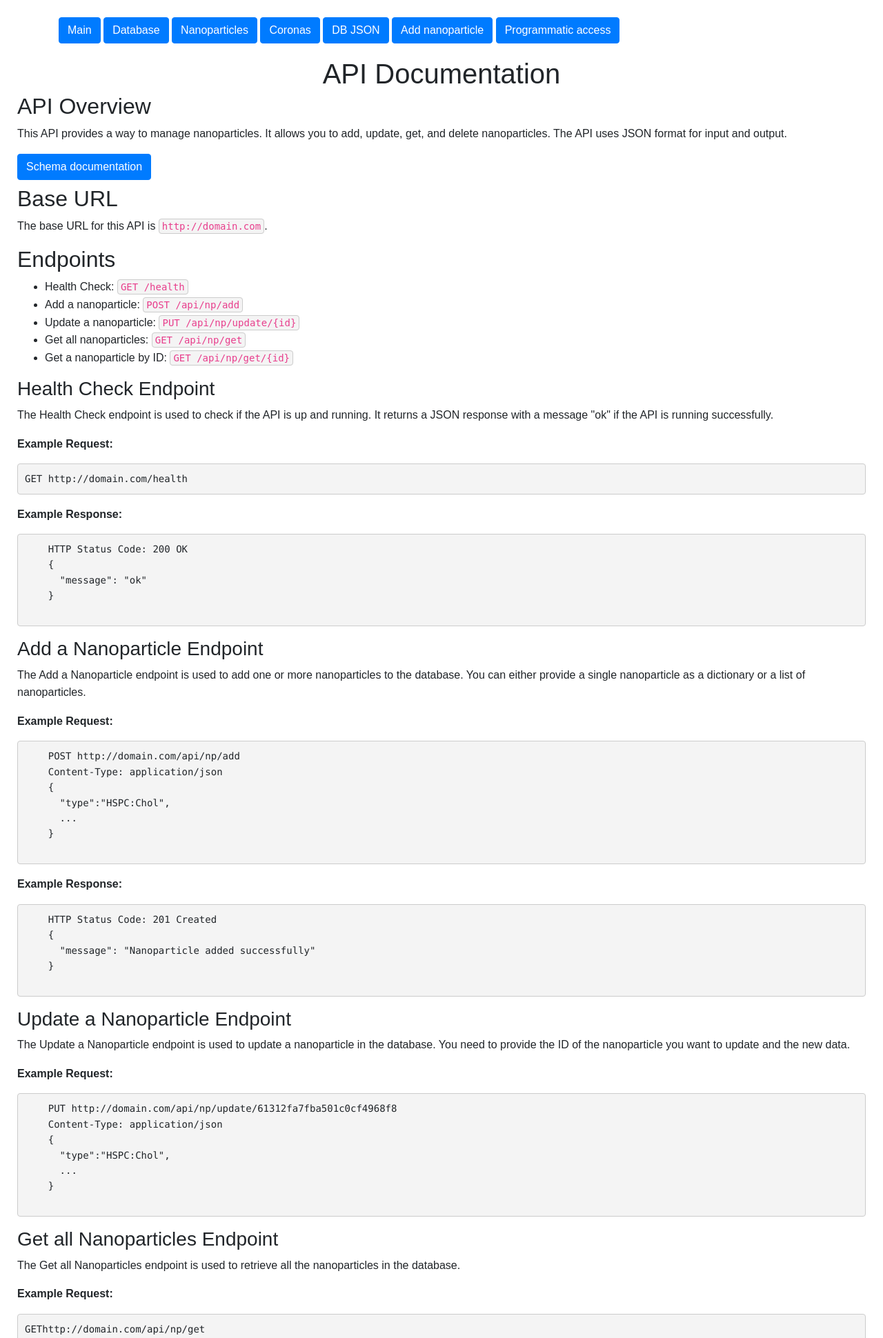
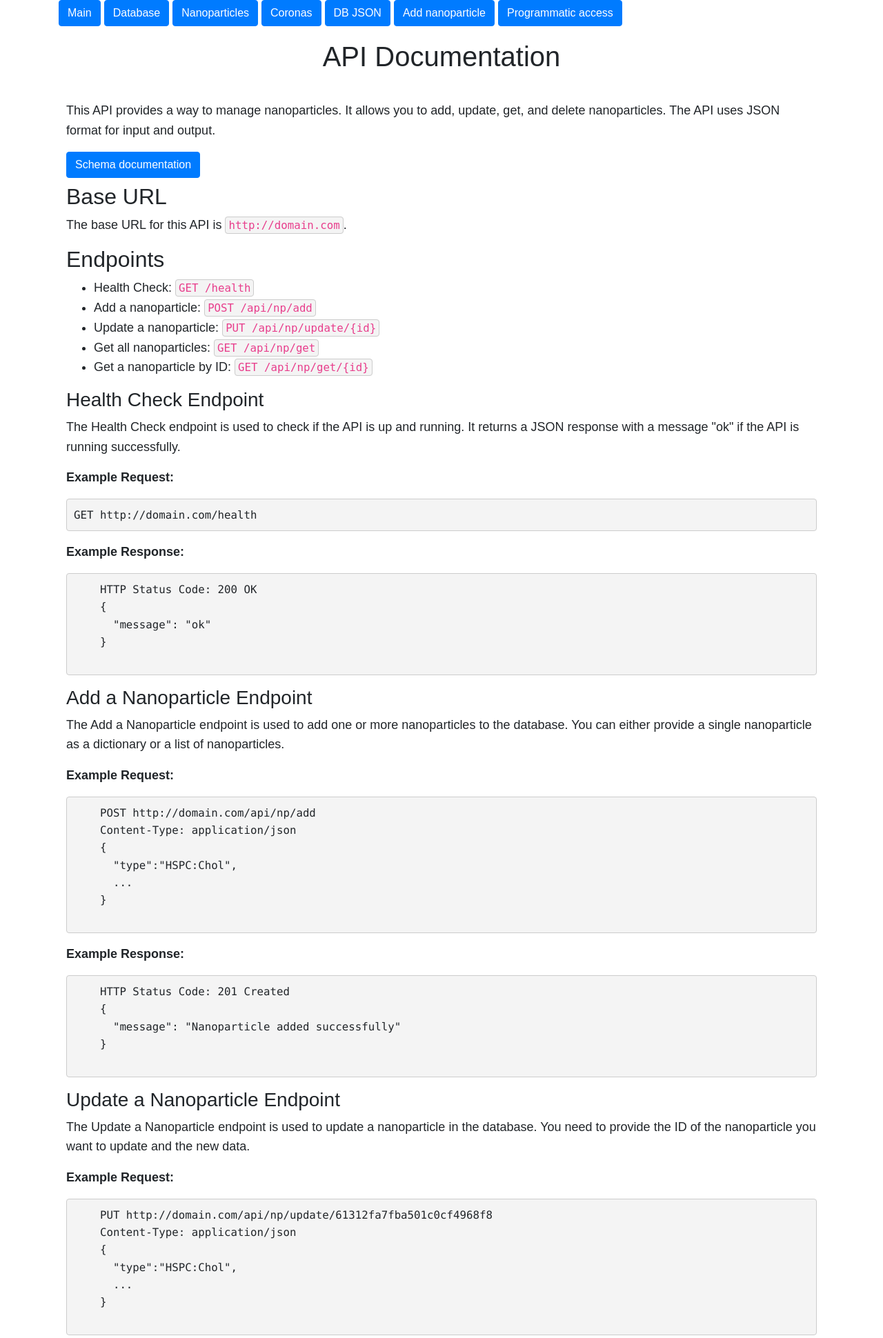
Before and after one commit to Yur-k/lipid-nanoparticles-db, a Flask app: page /api_documentation in a window 1280 px wide. Shown: the top 1940 px of the page at 69% size. Run offline with Flask 3, Linux system fonts and the light colour scheme; some libraries are stand-ins or nearby versions.

Commit message:
updated styles

```diff
--- a/backend/templates/api_documentation.html
+++ b/backend/templates/api_documentation.html
@@ -8,15 +8,14 @@
   <style>
     body {
       font-family: Arial, sans-serif;
-            font-size: 16px;
+      font-size: 18px;
       line-height: 1.6;
-            margin: 25px;
     }
 
-        h1,
-        h2,
-        h3 {
-            margin-top: 0;
+    main {
+      padding: 2em;
+      max-width: 1160px;
+      margin: 0 auto;
     }
 
     pre {
@@ -42,12 +41,16 @@
 
 <body>
   {% include "common_buttons.html" %}
+  <div class="container">
+    <div class="col-12">
         <h1 class="text-center my-1">API Documentation</h1>
-    <h2>API Overview</h2>
+    </div>
+  </div>
+  <main>
     <p>This API provides a way to manage nanoparticles. It allows you to add, update, get, and delete nanoparticles. The
       API uses JSON format for input and output.
     </p>
-    <a href="/schema" class="btn btn-primary mb-2" target="_blank" >Schema documentation</a>
+    <a href="/schema" class="btn btn-primary mb-2" target="_blank">Schema documentation</a>
     <h2>Base URL</h2>
     <p>The base URL for this API is <code>{{ domain }}</code>.</p>
     <h2>Endpoints</h2>
@@ -146,6 +149,7 @@
     <h3>Versioning</h3>
     <p>This API does not currently support versioning. Any changes to the API will be documented in this documentation.
     </p>
+  </main>
 </body>
 
 </html>
```
Also changed, not shown: backend/templates/index.html (+5 -3 lines). Lines whose indentation alone changed are shown as unchanged.
